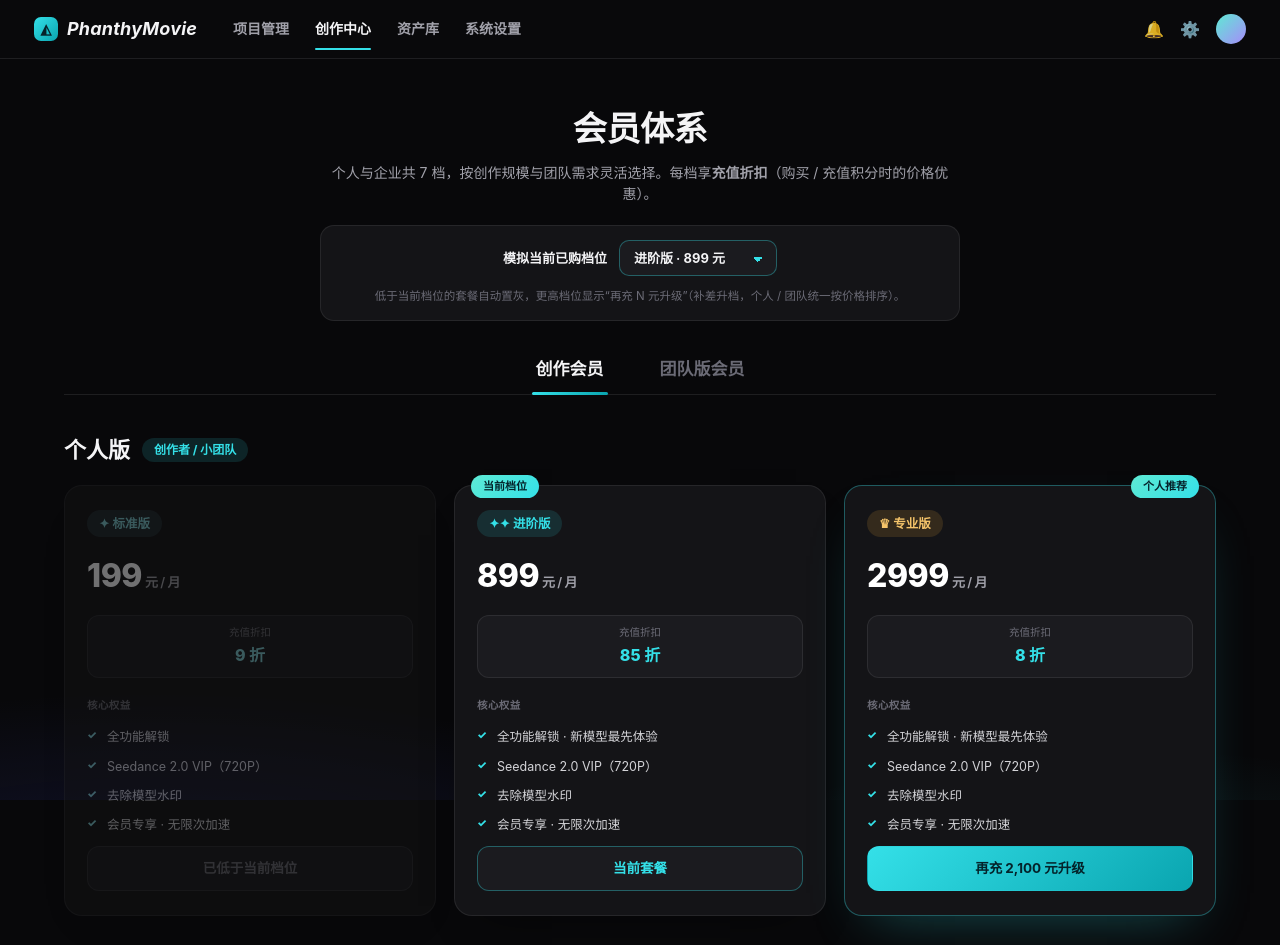
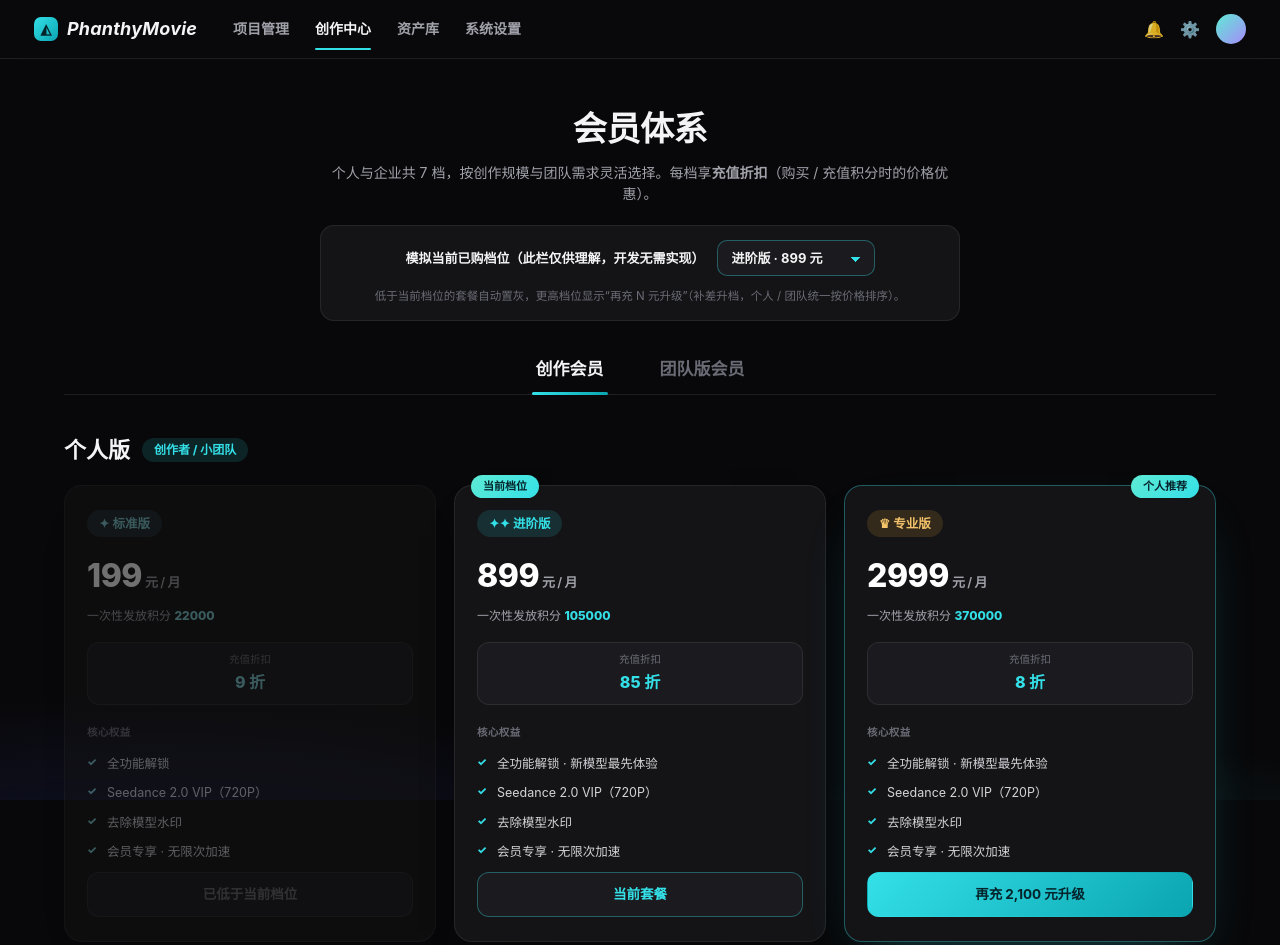
Before and after one commit to sunnygirl-0106/phanthy-movie-pricing, a plain HTML site: page 运营定价/会员体系_v7.html in a window 1280 px wide. Shown: the top 945 px of the page. Drawn offline with Linux system fonts and the light colour scheme.

Commit message:
Update membership system v7 page
Co-Authored-By: Claude Opus 4.8 <noreply@anthropic.com>

```diff
--- a/运营定价/会员体系_v7.html
+++ b/运营定价/会员体系_v7.html
@@ -61,6 +61,8 @@
   .b-green{background:var(--greenBg);color:var(--greenD);} .b-violet{background:var(--violetBg);color:var(--violetD);}
   .price{font-size:32px;font-weight:800;letter-spacing:-.5px;color:#fff;}
   .price small{font-size:13px;font-weight:600;color:var(--sub);margin-left:3px;}
+  .grant{font-size:12px;color:var(--sub);margin:6px 0 2px;}
+  .grant b{color:var(--cy);font-weight:800;}
 
   .discs{display:flex;gap:8px;margin:14px 0 4px;}
   .chip{flex:1;border:1px solid var(--panelBd);border-radius:12px;padding:9px 10px;text-align:center;background:var(--panel2);}
@@ -160,7 +162,7 @@
 
     <!-- 充值叠加 / 升级模拟 -->
     <div class="simbar">
-      <span class="slab">模拟当前已购档位</span>
+      <span class="slab">模拟当前已购档位（此栏仅供理解，开发无需实现）</span>
       <select class="simsel" id="curSel">
         <option value="0">未购买</option>
         <option value="199">标准版 · 199 元</option>
@@ -189,6 +191,7 @@
       <div class="card" data-price="199" data-name="标准版">
         <span class="badge b-teal">✦ 标准版</span>
         <div class="price">199<small>元 / 月</small></div>
+        <div class="grant">一次性发放积分 <b>22000</b></div>
         <div class="discs">
           <div class="chip recharge"><div class="ck">充值折扣</div><div class="cv">9 折</div></div>
         </div>
@@ -207,6 +210,7 @@
       <div class="card" data-price="899" data-name="进阶版">
         <span class="badge b-teal">✦✦ 进阶版</span>
         <div class="price">899<small>元 / 月</small></div>
+        <div class="grant">一次性发放积分 <b>105000</b></div>
         <div class="discs">
           <div class="chip recharge"><div class="ck">充值折扣</div><div class="cv">85 折</div></div>
         </div>
@@ -226,6 +230,7 @@
         <span class="ribbon amber">个人推荐</span>
         <span class="badge b-amber">♛ 专业版</span>
         <div class="price">2999<small>元 / 月</small></div>
+        <div class="grant">一次性发放积分 <b>370000</b></div>
         <div class="discs">
           <div class="chip recharge"><div class="ck">充值折扣</div><div class="cv">8 折</div></div>
         </div>
@@ -252,6 +257,7 @@
       <div class="card" data-price="999" data-name="高级版">
         <span class="badge b-green">🏢 高级版</span>
         <div class="price">999<small>元 / 月</small></div>
+        <div class="grant">一次性发放积分 <b>117000</b></div>
         <div class="discs">
           <div class="chip recharge"><div class="ck">充值折扣</div><div class="cv">85 折</div></div>
         </div>
@@ -273,6 +279,7 @@
       <div class="card" data-price="4999" data-name="豪华版">
         <span class="badge b-green">🏢 豪华版</span>
         <div class="price">4999<small>元 / 月</small></div>
+        <div class="grant">一次性发放积分 <b>620000</b></div>
         <div class="discs">
           <div class="chip recharge"><div class="ck">充值折扣</div><div class="cv">8 折</div></div>
         </div>
@@ -292,6 +299,7 @@
       <div class="card" data-price="9999" data-name="大师版">
         <span class="badge b-green">🏢 大师版</span>
         <div class="price">9999<small>元 / 月</small></div>
+        <div class="grant">一次性发放积分 <b>1330000</b></div>
         <div class="discs">
           <div class="chip recharge"><div class="ck">充值折扣</div><div class="cv">75 折</div></div>
         </div>
@@ -312,6 +320,7 @@
         <span class="ribbon violet">旗舰</span>
         <span class="badge b-violet">👑 至尊版</span>
         <div class="price">29999<small>元 / 月</small></div>
+        <div class="grant">一次性发放积分 <b>4280000</b></div>
         <div class="discs">
           <div class="chip recharge"><div class="ck">充值折扣</div><div class="cv">7 折</div></div>
         </div>
```
